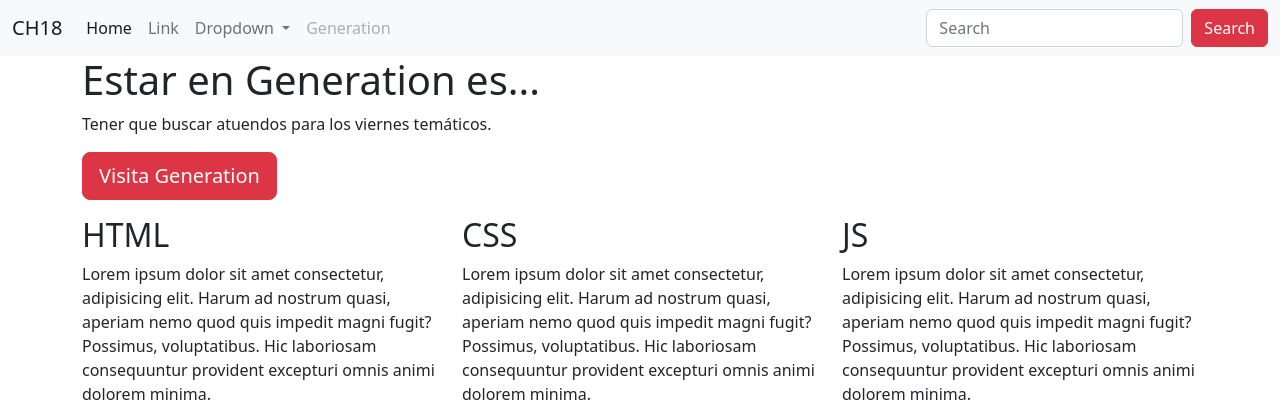
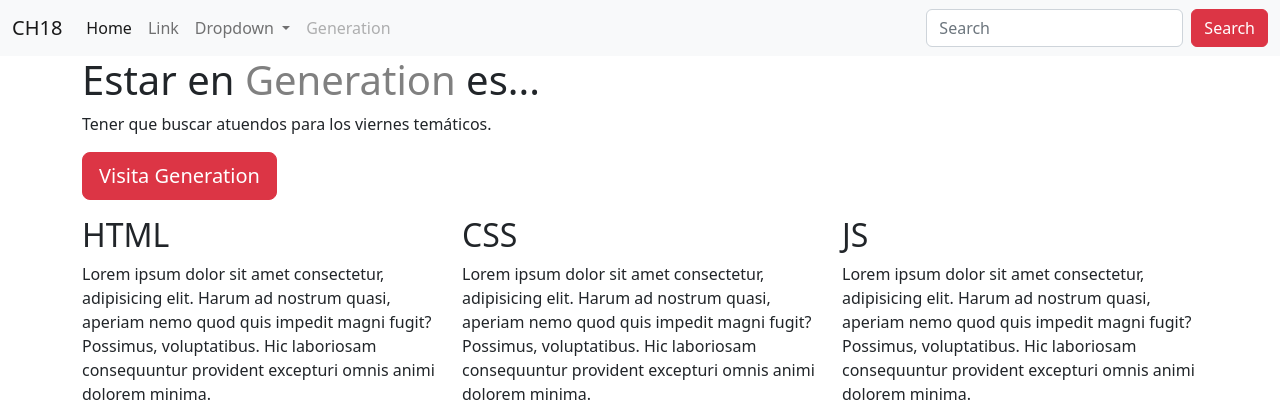
Before and after one commit to sharonariz/saoko3, a plain HTML site: page index.html in a window 1280 px wide. Shown: the top 402 px of the page. Drawn offline with Linux system fonts and the light colour scheme.

Commit message:
feat: Se agregó color al título

```diff
--- a/index.html
+++ b/index.html
@@ -10,14 +10,7 @@
     <!-- CSS de bootstrap -->
     <link rel="stylesheet" href="styles.css">
     <link rel="stylesheet" href="https://cdnjs.cloudflare.com/ajax/libs/font-awesome/6.2.0/css/all.min.css">
-    <script>
-      console.log("Saokoyabasta")
 
-      function colorTitulo(){
-        console.log("Pulso el botón de Generation")
-        document.getElementById("generation").style.color = "blue";
-      }
-    </script>
 </head>
 <body>
     <!--Barra de Navegación NavBar-->
@@ -117,6 +110,7 @@
 <svg xmlns="http://www.w3.org/2000/svg" viewBox="0 0 1440 320"><path fill="#DC143C" fill-opacity="1" d="M0,96L21.8,122.7C43.6,149,87,203,131,202.7C174.5,203,218,149,262,154.7C305.5,160,349,224,393,245.3C436.4,267,480,245,524,197.3C567.3,149,611,75,655,85.3C698.2,96,742,192,785,208C829.1,224,873,160,916,128C960,96,1004,96,1047,112C1090.9,128,1135,160,1178,181.3C1221.8,203,1265,213,1309,208C1352.7,203,1396,181,1418,170.7L1440,160L1440,320L1418.2,320C1396.4,320,1353,320,1309,320C1265.5,320,1222,320,1178,320C1134.5,320,1091,320,1047,320C1003.6,320,960,320,916,320C872.7,320,829,320,785,320C741.8,320,698,320,655,320C610.9,320,567,320,524,320C480,320,436,320,393,320C349.1,320,305,320,262,320C218.2,320,175,320,131,320C87.3,320,44,320,22,320L0,320Z"></path></svg>
     <!-- JS de bootstrap-->
     <script src="./js/bootstrap.bundle.min.js"></script>
-</div>
+    <script src="script.js"></script>
+
 </body>
 </html>
--- /dev/null
+++ b/script.js
@@ -0,0 +1,7 @@
+
+console.log("Saokoyabasta")
+document.getElementById("generation").style.color="grey"
+function colorTitulo(){
+  console.log("Pulso el botón de Generation")
+  document.getElementById("generation").style.color = "blue";
+}
```
